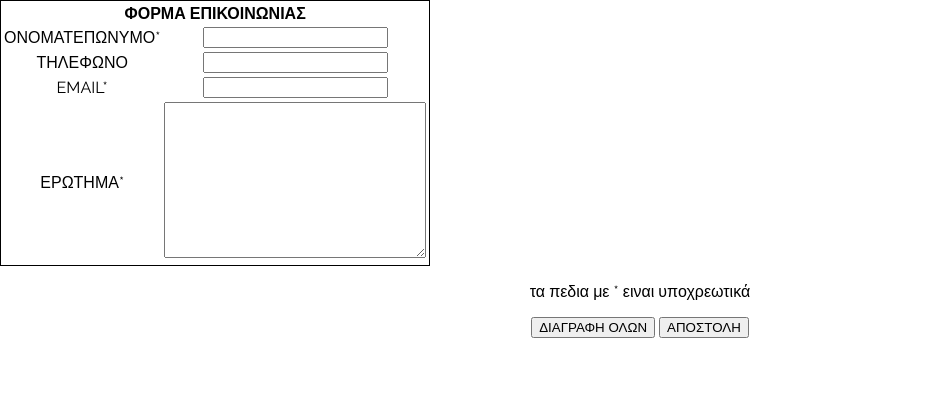
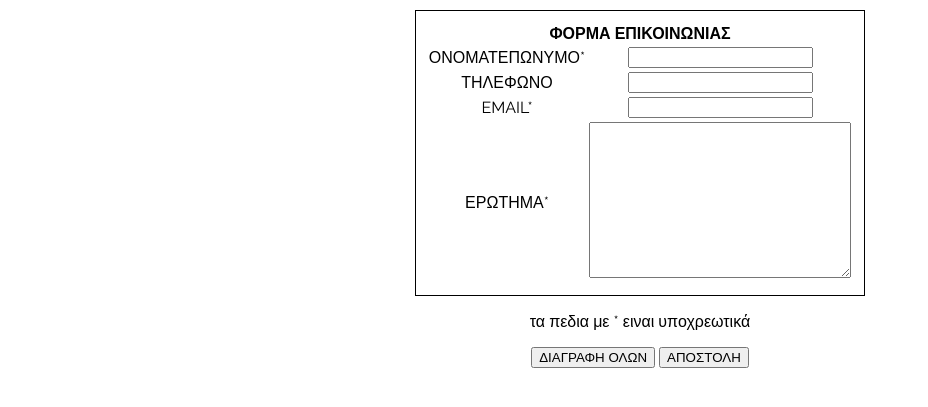
Before and after one commit to anthonysof/website, a PHP site: page /maria/epikoinonia.php in a window 1280 px wide. Shown: the part 70-477 px from the top of the page, without its empty margins (0-928 px from the left). Run offline with PHP 8.4, Linux system fonts and the light colour scheme.

Commit message:
efera pinakes epikoinonias sto kentro

```diff
--- a/epikoinonia.php
+++ b/epikoinonia.php
@@ -37,7 +37,7 @@
       </li>
     </ul>
 </nav>
-<table class="bordepik" >
+<table class="bordepik" style="margin-top: 10px;" >
 <form>
 <tr> <th colspan="2" > ΦΟΡΜΑ ΕΠΙΚΟΙΝΩΝΙΑΣ </th> </tr>
 <tr> <td> <label for="fsname"> ΟΝΟΜΑΤΕΠΩΝΥΜΟ*  </label> </td>
--- a/main.css
+++ b/main.css
@@ -151,4 +151,4 @@ a.button {
   from {opacity: .4}
   to {opacity: 1}
 }
-.bordepik{text-align: center; border: 1px solid black;}
+.bordepik{text-align: center; border: 1px solid black; margin: auto; padding: 10px;}
```
